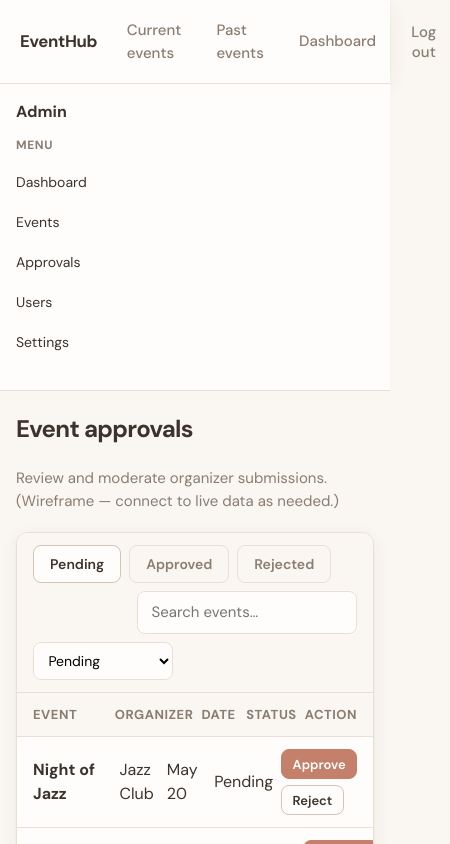
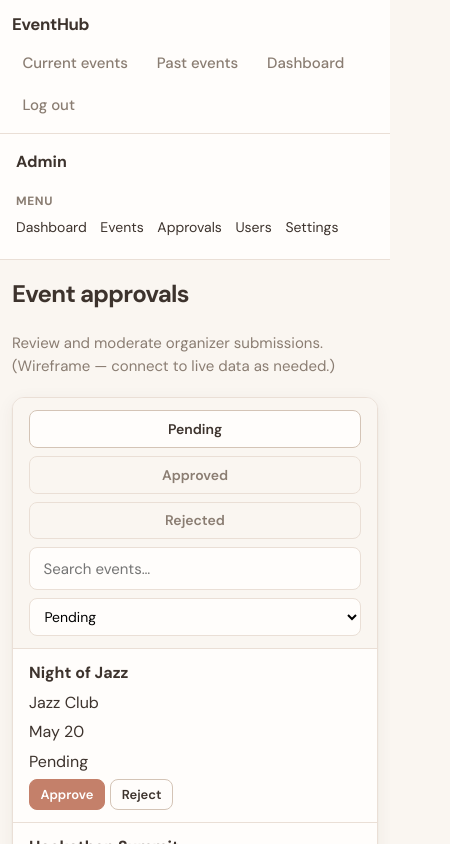
Before and after one commit to gopinathsjsu/team-project-cmpe202-01-spring2026-triplea, a React (Vite) app in the folder client/: page /admin in a window 390 px wide. Shown: the top 844 px of the page, 450 px wide, since content can reach past the window. Built offline with nearby package versions, Linux system fonts and the light colour scheme; sample sign-in values are in the browser's storage.

Commit message:
responsive ui

```diff
--- a/client/src/styles/main.css
+++ b/client/src/styles/main.css
@@ -60,6 +60,7 @@ a:hover {
 .top-nav {
   display: flex;
   align-items: center;
+  flex-wrap: wrap;
   gap: 0.5rem;
   padding: 0.75rem 1.25rem;
   background: var(--bg-elevated);
@@ -117,11 +118,35 @@ a:hover {
   background: var(--primary-soft);
 }
 
+@media (max-width: 640px) {
+  .top-nav {
+    align-items: flex-start;
+    padding: 0.75rem;
+  }
+
+  .top-nav__brand {
+    flex-basis: 100%;
+    margin-right: 0;
+  }
+
+  .nav-link,
+  .nav-btn {
+    margin-left: 0;
+    padding: 0.4rem 0.65rem;
+    white-space: normal;
+  }
+
+  .nav-link--push {
+    margin-left: 0;
+  }
+}
+
 /* ——— Layout ——— */
 .page {
   padding: 1.25rem clamp(1rem, 3vw, 1.75rem);
   max-width: 1280px;
   margin: 0 auto;
+  min-width: 0;
 }
 
 .page-narrow {
@@ -135,6 +160,28 @@ a:hover {
   align-items: center;
   justify-content: space-between;
   margin-bottom: 1rem;
+}
+
+@media (max-width: 560px) {
+  .page {
+    padding: 1rem 0.75rem;
+  }
+
+  .page-header {
+    align-items: stretch;
+  }
+
+  .page-header .btn {
+    width: 100%;
+  }
+
+  .card-pad {
+    padding: 0.9rem;
+  }
+
+  .card-pad-lg {
+    padding: 1rem;
+  }
 }
 
 .page-title {
@@ -181,6 +228,12 @@ a:hover {
   flex-wrap: wrap;
 }
 
+@media (max-width: 560px) {
+  .events-toolbar > * {
+    width: 100%;
+  }
+}
+
 .search-input {
   flex: 1;
   min-width: 180px;
@@ -209,6 +262,10 @@ a:hover {
 @media (max-width: 900px) {
   .events-layout {
     grid-template-columns: 1fr;
+  }
+
+  .filters-panel {
+    position: static !important;
   }
 }
 
@@ -317,6 +374,7 @@ a:hover {
   display: flex;
   align-items: center;
   gap: 0.5rem;
+  flex-wrap: wrap;
 }
 
 .events-main__sort-label {
@@ -343,6 +401,15 @@ a:hover {
 }
 
 @media (max-width: 560px) {
+  .events-main__head {
+    align-items: stretch;
+  }
+
+  .events-main__sort-wrap,
+  .events-main__sort {
+    width: 100%;
+  }
+
   .event-grid {
     grid-template-columns: 1fr;
   }
@@ -369,6 +436,9 @@ a:hover {
   border: 1px solid transparent;
   cursor: pointer;
   transition: background 0.15s, border-color 0.15s, transform 0.05s;
+  max-width: 100%;
+  text-align: center;
+  white-space: normal;
 }
 
 .btn:disabled {
@@ -430,6 +500,7 @@ a:hover {
   box-shadow: var(--shadow);
   transition: box-shadow 0.2s, border-color 0.2s, transform 0.15s;
   min-height: 8rem;
+  min-width: 0;
 }
 
 a.event-card:hover {
@@ -456,6 +527,7 @@ a.event-card:hover {
   letter-spacing: -0.02em;
   line-height: 1.3;
   color: var(--text-on-card);
+  overflow-wrap: anywhere;
 }
 
 .event-card__meta {
@@ -463,6 +535,7 @@ a.event-card:hover {
   font-size: 0.8125rem;
   font-weight: 500;
   color: var(--text-on-card-secondary);
+  overflow-wrap: anywhere;
 }
 
 /* ——— Forms (create / login) ——— */
@@ -532,6 +605,29 @@ a.event-card:hover {
   .login-hero {
     min-height: 220px;
     padding: 1.5rem !important;
+  }
+}
+
+@media (max-width: 560px) {
+  .login-panel-wrap {
+    align-items: flex-start;
+    padding: 1rem 0.75rem;
+  }
+
+  .login-card {
+    padding: 1rem;
+  }
+
+  .login-tabs {
+    flex-direction: column;
+  }
+
+  .login-hero {
+    min-height: auto;
+  }
+
+  .login-hero__visual {
+    height: 130px;
   }
 }
 
@@ -666,6 +762,12 @@ a.event-card:hover {
   }
 }
 
+@media (max-width: 560px) {
+  .detail-main h1 {
+    font-size: 1.35rem;
+  }
+}
+
 .detail-main h1 {
   margin: 0 0 0.5rem;
   font-size: 1.65rem;
@@ -708,6 +810,7 @@ a.event-card:hover {
   padding: 0.65rem 0.85rem;
   border-radius: var(--radius-sm);
   font-size: 0.875rem;
+  overflow-wrap: anywhere;
 }
 
 .callout--warn {
@@ -740,6 +843,22 @@ a.event-card:hover {
   .dash-sidebar {
     border-right: none !important;
     border-bottom: 1px solid var(--border);
+  }
+
+  .dash-sidebar {
+    display: flex;
+    flex-wrap: wrap;
+    gap: 0.35rem 0.85rem;
+    align-items: center;
+  }
+
+  .dash-sidebar h3,
+  .dash-sidebar .dash-nav-title {
+    flex-basis: 100%;
+  }
+
+  .dash-sidebar p {
+    margin: 0 !important;
   }
 }
 
@@ -803,6 +922,17 @@ a.event-card:hover {
   }
 }
 
+@media (max-width: 560px) {
+  .dash-content {
+    padding: 1rem 0.75rem;
+  }
+
+  .dash-stat-grid--5,
+  .dash-stat-grid--3 {
+    grid-template-columns: 1fr;
+  }
+}
+
 .dash-stat {
   padding: 0.75rem 1rem;
   border-radius: var(--radius-sm);
@@ -822,6 +952,7 @@ a.event-card:hover {
   text-decoration: none !important;
   color: inherit !important;
   transition: border-color 0.15s, box-shadow 0.15s;
+  overflow-wrap: anywhere;
 }
 
 .dash-event-link:hover {
@@ -841,6 +972,7 @@ a.event-card:hover {
   display: flex;
   flex-direction: column;
   gap: 0.65rem;
+  min-width: 0;
 }
 
 .dash-event-row__top {
@@ -848,6 +980,31 @@ a.event-card:hover {
   justify-content: space-between;
   align-items: flex-start;
   gap: 0.75rem;
+  min-width: 0;
+}
+
+.dash-event-row__top > a {
+  min-width: 0;
+  overflow-wrap: anywhere;
+}
+
+@media (max-width: 640px) {
+  .dash-event-row__top {
+    flex-direction: column;
+  }
+
+  .dash-event-row__top > * {
+    width: 100%;
+  }
+
+  .dash-event-row__top > div:last-child {
+    flex-direction: row !important;
+    flex-wrap: wrap;
+  }
+
+  .dash-event-row__top > div:last-child .btn {
+    flex: 1 1 9rem;
+  }
 }
 
 /* ——— RSVP ——— */
@@ -869,6 +1026,18 @@ a.event-card:hover {
   padding: 0.75rem 1rem;
   border-bottom: 1px solid var(--border);
   background: var(--bg);
+}
+
+.admin-toolbar .search-input,
+.admin-toolbar .select {
+  max-width: none !important;
+}
+
+@media (max-width: 640px) {
+  .admin-toolbar > * {
+    width: 100%;
+    margin-left: 0 !important;
+  }
 }
 
 .admin-table-head,
@@ -898,6 +1067,18 @@ a.event-card:hover {
   border-bottom: none;
 }
 
+@media (max-width: 760px) {
+  .admin-table-head {
+    display: none;
+  }
+
+  .admin-table-row {
+    grid-template-columns: 1fr;
+    align-items: stretch;
+    gap: 0.35rem;
+  }
+}
+
 .loading-shimmer {
   animation: pulse 1.2s ease-in-out infinite;
 }
```
